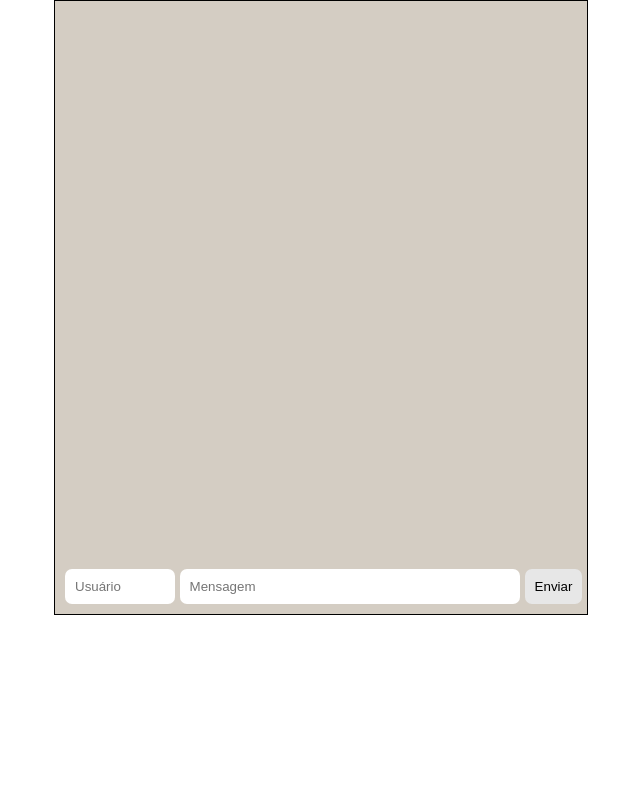
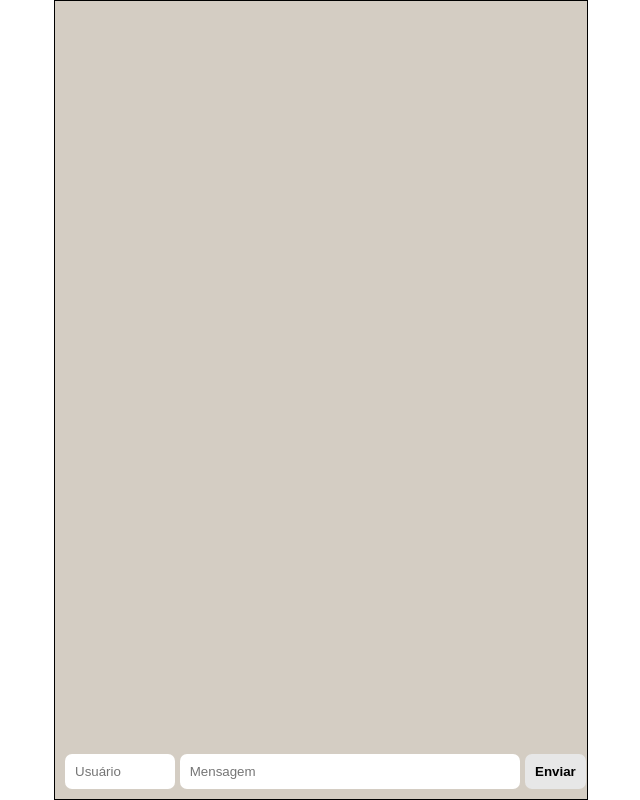
Before and after one commit to future4code/lamarr-Santiago-Oliveira, a React (Create React App) app in the folder modulo3/whatslab/: page / in a window 1280 px wide. Shown: the whole page, without its empty margins (319-959 px from the left). Built offline with nearby package versions, Linux system fonts and the light colour scheme.

Commit message:
Atualizado  Projeto Whatslab

```diff
--- a/modulo3/whatslab/src/App.js
+++ b/modulo3/whatslab/src/App.js
@@ -1,29 +1,15 @@
 import React from 'react'
-import { Botao } from './components/Button/Button';
 import { Input } from './components/Input/Input'
-import { Div, AsideEsquerda, Main, Sessao1, Sessao2, Sessao3, AsideDireita } from './components/style'
+/* import { Div } from './components/style' */
+
+
 
 
 function App() {
   return (
-
-    <Div>
-      <AsideEsquerda/>
-
-          <Main>
-            <Sessao1>
-              <Input placeholder="Usuário" />
-            </Sessao1>
-            <Sessao2>
-              <Input placeholder="Mensagem" />
-            </Sessao2>
-            <Sessao3>
-              <Botao />
-            </Sessao3>
-          </Main>
-
-      <AsideDireita/>
-    </Div>
+    <>
+      <Input/>
+    </>
   );
 }
 
--- a/modulo3/whatslab/src/components/Button/Button.js
+++ /dev/null
@@ -1,10 +0,0 @@
-import React from "react"
-
-
-export function Botao () {
-    return (
-        <div>
-            <button>Enviar</button>
-        </div>
-    )
-}
--- a/modulo3/whatslab/src/components/Input/Input.js
+++ b/modulo3/whatslab/src/components/Input/Input.js
@@ -1,10 +1,58 @@
-import React from "react"
+import React, { useState } from "react"
+import { Div, Form, AsideEsquerda, Sessao1, Sessao2, Sessao3, AsideDireita } from '../style'
 
 
-export function Input (props) {
+export function Input() {
+
+    const [inputNome, setInputNome] = useState("")
+    const [inputMsg, setInputMsg] = useState("")
+    const [usuario, setUsuario] = useState([])
+
+    const handleInputNome = (event) => {
+        setInputNome(event.target.value)
+    }
+
+    const handleInputMsg = (event) => {
+        setInputMsg(event.target.value)
+    }
+
+    const enviarMensagem = (event) => {
+        event.preventDefault()
+
+        const novaMensagem = {nome: inputNome, mensagem: inputMsg}
+        const novaListaDeMensagem = [...usuario, novaMensagem]
+        setUsuario(novaListaDeMensagem)
+    }
+
+
+
     return (
-        <div>
-            <input type="text" placeholder={props.placeholder}/>
-        </div>
+        <Div>
+             <AsideEsquerda />
+            <Form>
+
+                <Sessao1>
+                    <label>Nome:</label>
+                    <input
+                        placeholder="Usuário"
+                        value={inputNome}
+                        onChange={handleInputNome}
+                    />
+                </Sessao1>
+                <Sessao2>
+                    <label>Mensagem:</label>
+                    <input
+                        placeholder="Mensagem"
+                        value={inputMsg}
+                        onChange={handleInputMsg}
+                         />
+                </Sessao2>
+                <Sessao3>
+                    <button onClink={enviarMensagem}>Enviar</button>
+                </Sessao3>
+
+            </Form>
+            <AsideDireita />
+        </Div>
     )
 }
--- a/modulo3/whatslab/src/components/style.js
+++ b/modulo3/whatslab/src/components/style.js
@@ -3,15 +3,14 @@ import styled from "styled-components";
 export const Div = styled.div`
     display: grid;
     grid-template-columns: 1fr 1fr 1fr;
-    height: 615px;
+    height: 100vh;
 `
 
 export const AsideEsquerda = styled.aside`
-    width: 20vw;
-    height: 615px;
+    height: 100vh;
 `
 
-export const Main = styled.div`
+export const Form = styled.form`
     width: 40vw;
     background-color: #D4CDC3;
     border: 1px solid black;
@@ -19,24 +18,58 @@ export const Main = styled.div`
     justify-content: flex-start;
     align-items: flex-end;
     padding: 10px;
-    gap: 5px;
+    gap: 1%;
 `
 
 export const Sessao1 = styled.section`
+
+    label {
+        //screen reader only
+        position: absolute;
+        width: 1px;
+        height: 1px;
+        padding: 0;
+        margin: -1px;
+        overflow: hidden;
+        clip: rect(0,0,0,0);
+        border: 0;
+    }
+
     input {
         width: 7vw;
         padding: 10px;
         border-radius: 7px;
         border: none;
+        :focus {
+            box-shadow: 0 0 1em gold;
+            outline: 0;
+        }
     }
 `
 
 export const Sessao2 = styled.section`
+
+    label {
+        //screen reader only
+        position: absolute;
+        width: 1px;
+        height: 1px;
+        padding: 0;
+        margin: -1px;
+        overflow: hidden;
+        clip: rect(0,0,0,0);
+        border: 0;
+    }
+
     input {
         width: 25vw;
         padding: 10px;
         border-radius: 7px;
         border: none;
+        :focus {
+            box-shadow: 0 0 1em gold;
+            outline: 0;
+        }
     }
 
 `
@@ -44,13 +77,18 @@ export const Sessao2 = styled.section`
 export const Sessao3 = styled.section`
     button {
     background-color: #e7e7e7;
-    padding: 10px;
+    padding: 25%;
     border-radius: 7px;
     border: none;
     cursor: pointer;
+    font-weight: bold;
+    :hover {
+        background-color: #615f5f;
+        color: white;
+    }
     }
 `
 
 export const AsideDireita = styled.aside`
-    height: 615px;
+    height: 100vh;
 `
```
Also changed, not shown: 1 other file (tests, documents, lock files or other folders).
